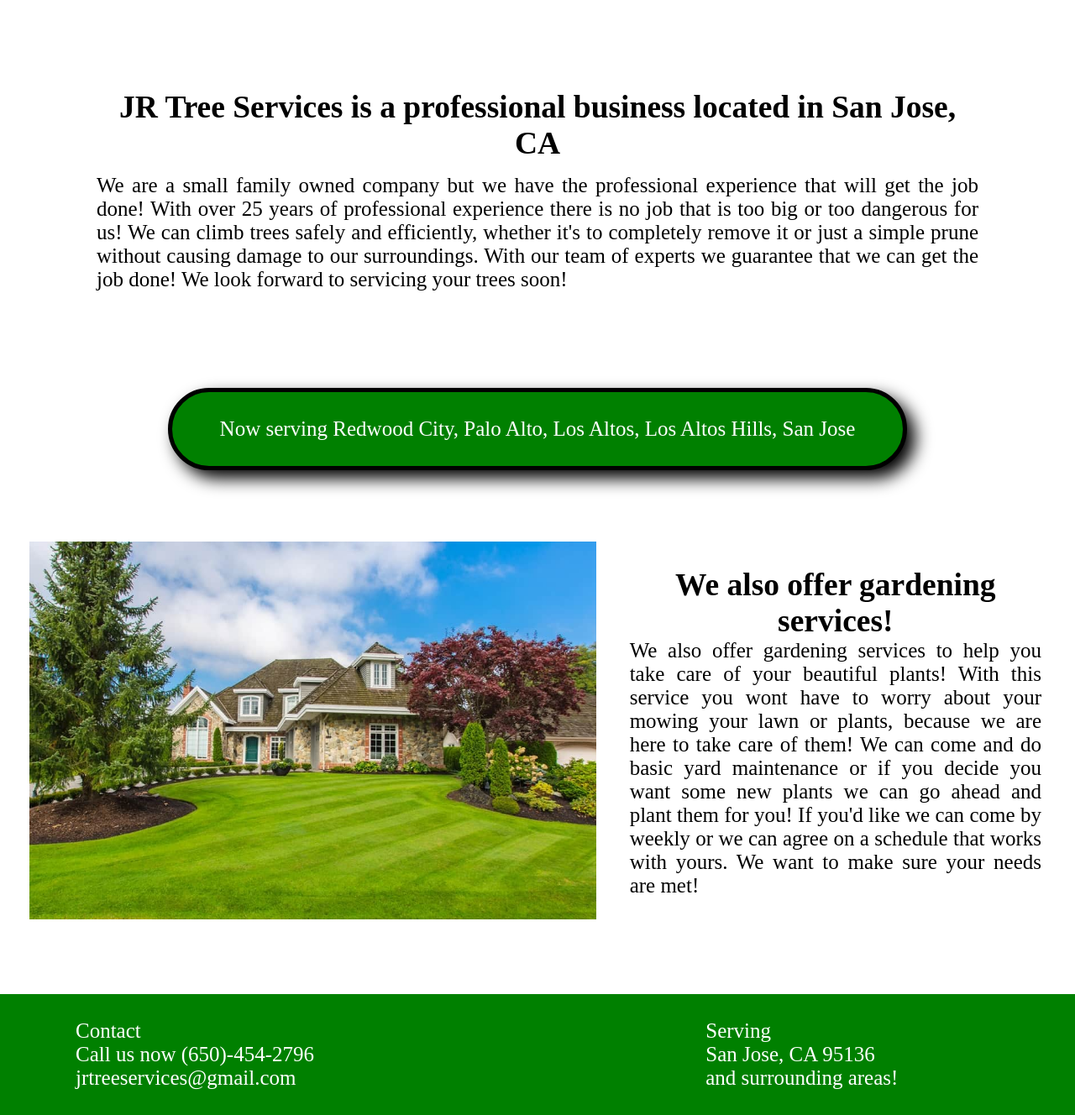
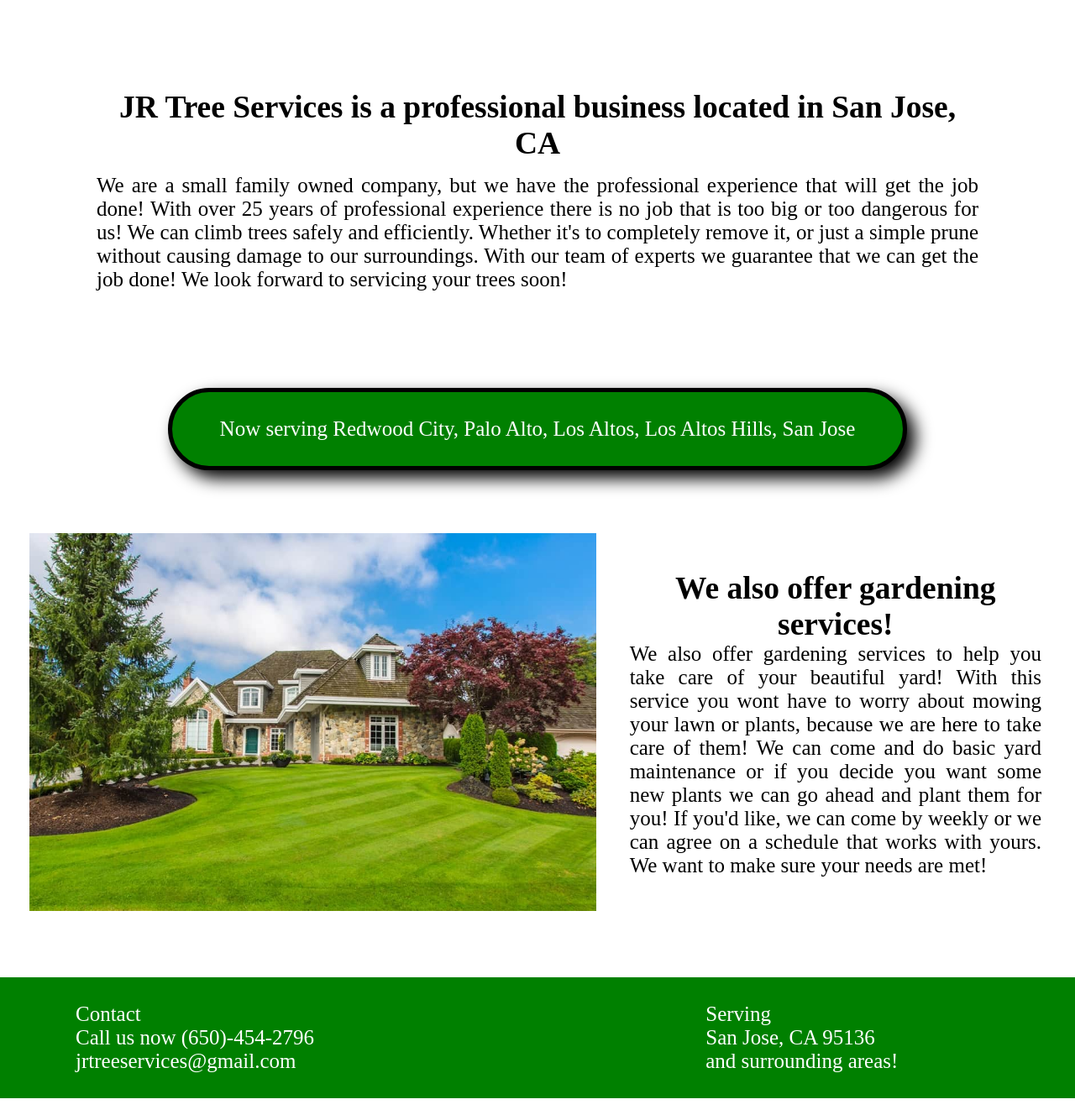
Before and after one commit to jerenteria/jr_services, a Django app: page / in a window 1280 px wide; the page is wider, and only the part inside the window is pictured. Shown: the part 880-2208 px from the top of that part at 84% size. Run offline with Django 3.2, Linux system fonts and the light colour scheme; grey boxes are pictures that could not be loaded.

Commit message:
fixed typos

```diff
--- a/jr_services_project/jr_services_app/templates/index.html
+++ b/jr_services_project/jr_services_app/templates/index.html
@@ -44,9 +44,9 @@
   <section>
     <div class="about-us-mid">
       <h2>JR Tree Services is a professional business located in San Jose, CA</h2>
-      <p>We are a small family owned company but we have the professional experience that will get the job done! With over 25 years
+      <p>We are a small family owned company, but we have the professional experience that will get the job done! With over 25 years
         of professional experience there is no job that is too big or too dangerous for us! We can climb
-        trees safely and efficiently, whether it's to completely remove it or just a simple prune without causing damage to our
+        trees safely and efficiently. Whether it's to completely remove it, or just a simple prune without causing damage to our
         surroundings. With our team of experts we guarantee that we can get the job done! We look forward to servicing your trees soon!
       </p>
     </div>
@@ -64,9 +64,9 @@
     <div class="text-next-to-grass-pic">
       <span>
         <h2>We also offer gardening services!</h2>
-        <p id="grass-text">We also offer gardening services to help you take care of your beautiful plants! With this service you wont
-          have to worry about your mowing your lawn or plants, because we are here to take care of them! We can come and do basic yard
-          maintenance or if you decide you want some new plants we can go ahead and plant them for you! If you'd like we can come by
+        <p id="grass-text">We also offer gardening services to help you take care of your beautiful yard! With this service you wont
+          have to worry about mowing your lawn or plants, because we are here to take care of them! We can come and do basic yard
+          maintenance or if you decide you want some new plants we can go ahead and plant them for you! If you'd like, we can come by
           weekly or we can agree on a schedule that works with yours. We want to make sure your needs are met!
         </p>
       </span>
```
